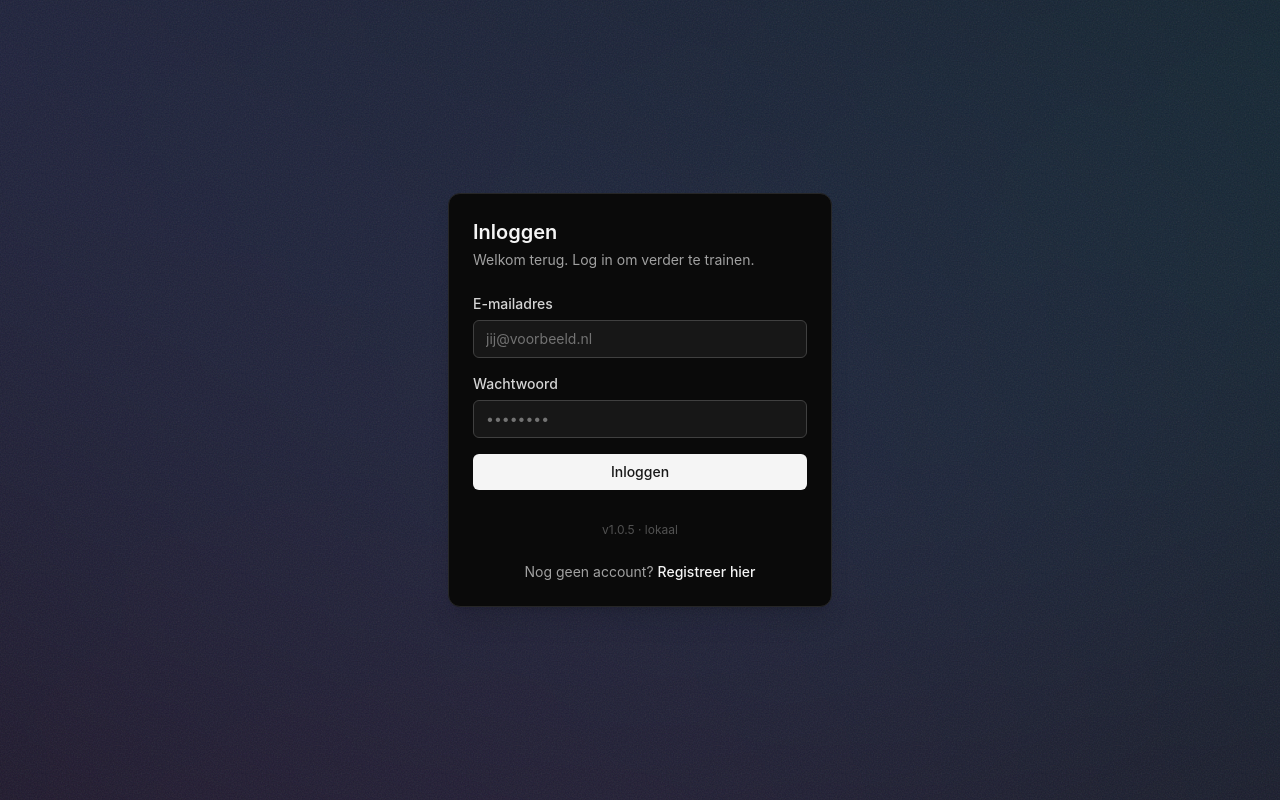
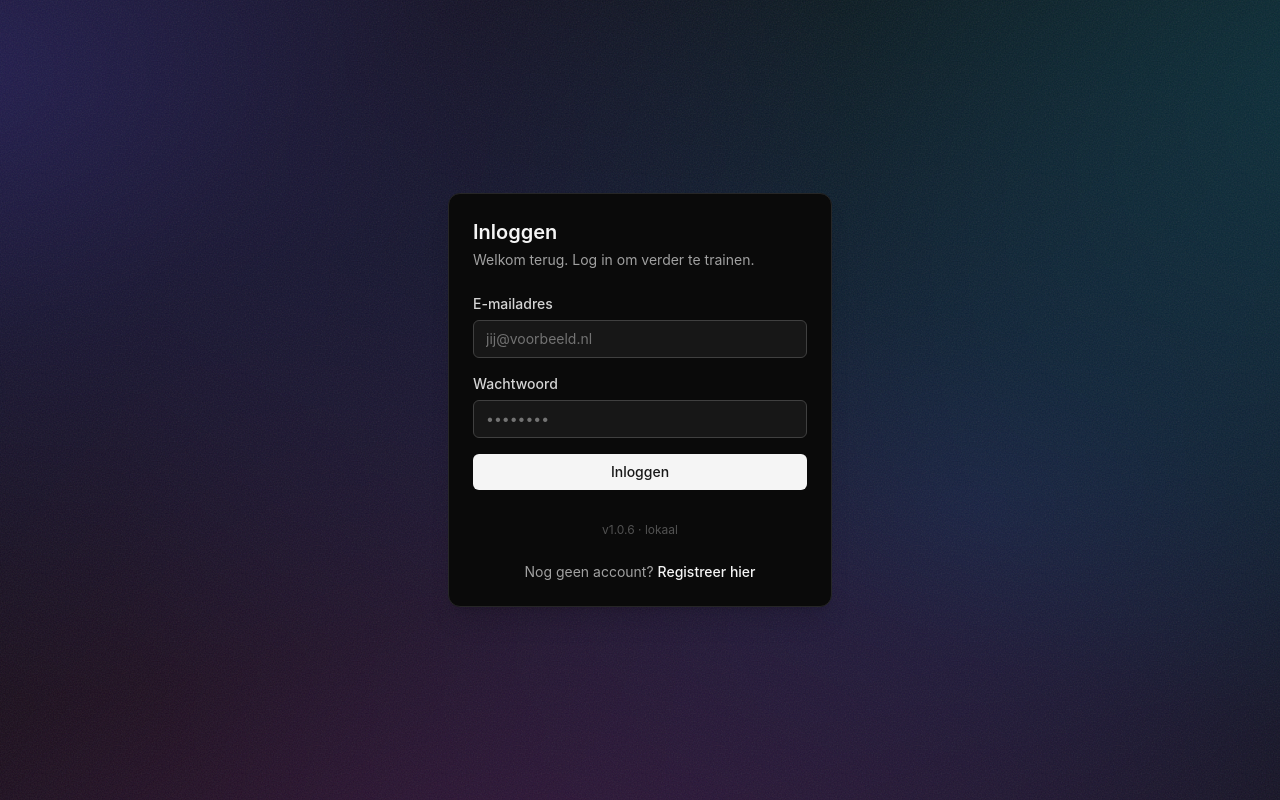
Before and after one commit to duxagency/Mijn-Sportschema, a Next.js app: page /login in a window 1280 px wide. Built offline with nearby package versions, Linux system fonts and the light colour scheme.

Commit message:
style(ui): diepere kleuren en lagere blur (10px)
Compactere, dieper verzadigde maar donkere gradient-vlekken op bijna
zwarte ondergrond; blur naar 10px zodat kleur en beweging duidelijk
zichtbaar zijn terwijl het geheel donker blijft.

Co-Authored-By: Claude Opus 4.8 <noreply@anthropic.com>

```diff
--- a/src/app/globals.css
+++ b/src/app/globals.css
@@ -26,13 +26,13 @@ body::before {
   inset: -45%;
   z-index: -2;
   background:
-    radial-gradient(70% 80% at 22% 28%, rgba(40, 46, 84, 0.6), transparent 85%),
-    radial-gradient(75% 85% at 78% 32%, rgba(18, 56, 66, 0.55), transparent 85%),
-    radial-gradient(80% 88% at 45% 82%, rgba(58, 28, 62, 0.5), transparent 88%),
-    radial-gradient(65% 75% at 58% 55%, rgba(30, 40, 78, 0.45), transparent 85%),
+    radial-gradient(48% 54% at 24% 30%, rgba(48, 40, 120, 0.62), transparent 70%),
+    radial-gradient(50% 56% at 78% 30%, rgba(10, 70, 86, 0.6), transparent 70%),
+    radial-gradient(54% 60% at 44% 84%, rgba(80, 26, 88, 0.58), transparent 72%),
+    radial-gradient(46% 52% at 62% 56%, rgba(26, 46, 104, 0.52), transparent 70%),
     var(--background);
   background-color: var(--background);
-  filter: blur(20px);
+  filter: blur(10px);
   will-change: transform;
   animation: bg-drift 22s ease-in-out infinite alternate;
 }
--- a/src/lib/version.ts
+++ b/src/lib/version.ts
@@ -2,4 +2,4 @@
 // Wordt rechtsonder op het dashboard en de loginpagina getoond, zodat je kunt
 // zien welke versie live staat. Het commit-deel ernaast komt automatisch van
 // Vercel (VERCEL_GIT_COMMIT_SHA) en verandert sowieso elke deploy.
-export const APP_VERSION = "1.0.5";
+export const APP_VERSION = "1.0.6";
```
